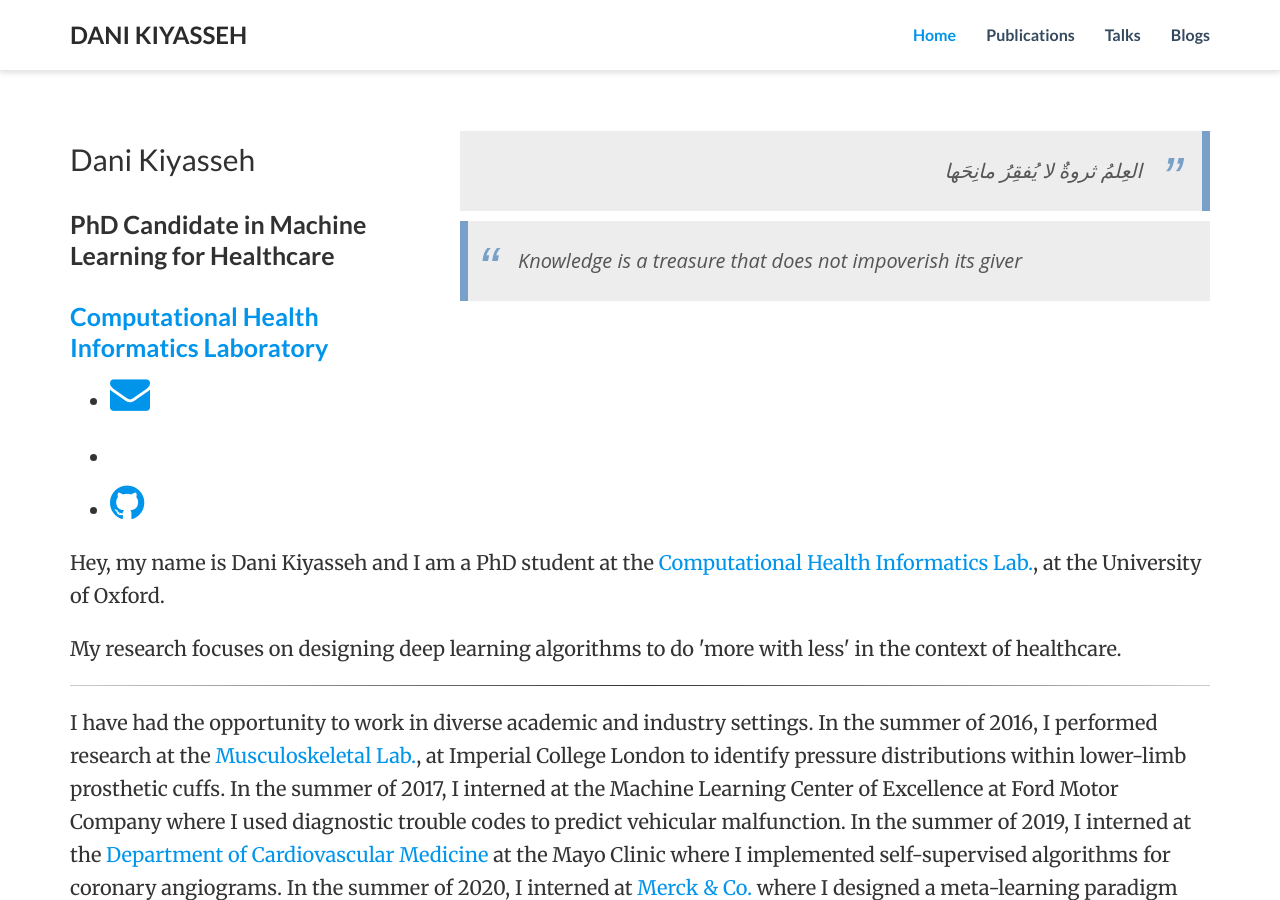
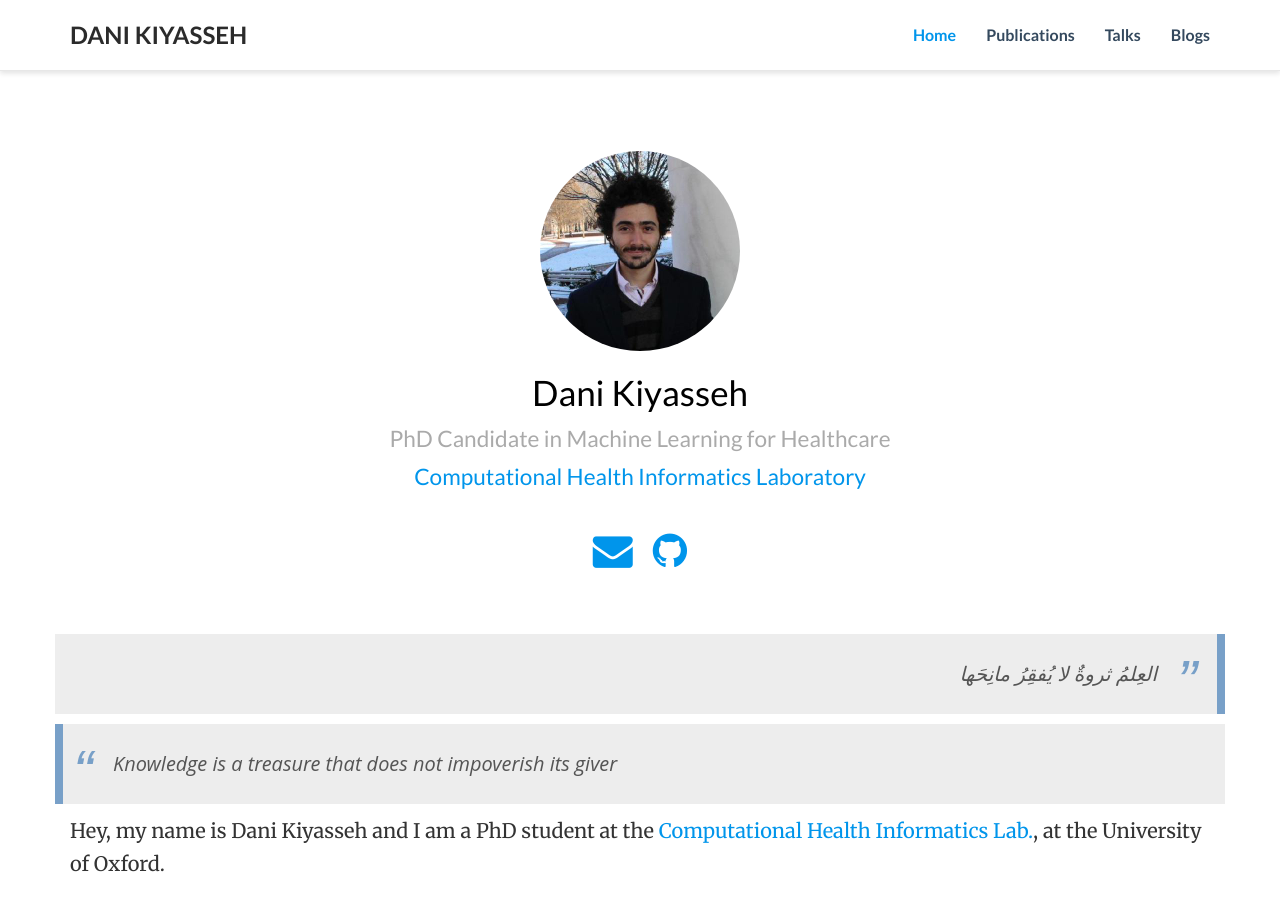
Before and after one commit to danikiyasseh/danikiyasseh.github.io, a Jekyll site: the page index.html, which Jekyll copies as it is, in a window 1280 px wide and 900 px high. Built offline with Jekyll 4.4.1, drawn with Linux system fonts in a browser that asks for light colours; nearby versions of some CDN libraries; a style sheet for code colours, icons or effects is not loaded.

Commit message:
Update index.html

```diff
--- a/index.html
+++ b/index.html
@@ -93,9 +93,10 @@
 <div class="container">
 
 	<div class="row" itemprop="author" itemscope itemtype="http://schema.org/Person" itemref="person-email person-address">
-		<div class="col-xs-12 col-md-4 col-lg-4 col-xl-4">
-<!-- 			<div id="profile">
- -->
+<!-- 		xs-12 col-md-4 col-lg-4 col-xl-4 -->
+		<div class="col-4">
+			<div id="profile">
+
 				<div class="portrait" style="background-image: url('https://danikiyasseh.github.io/img/portrait.jpeg');">
 				</div>
 				<meta itemprop="image" content="https://danikiyasseh.github.io/img/portrait.jpeg">
@@ -145,11 +146,12 @@
 					</li>
 
 				</ul>
-<!-- 			</div> -->
+			</div>
 		</div>
 
 		<!-- <div class="blurb"> -->
-		<div class="col-xs-12 col-sm-8 col-md-8 col-lg-8 col-xl-8 align-self-center">
+<!-- 		xs-12 col-sm-12 col-md-8 col-lg-8 col-xl-8 -->
+		<div class="col-8 align-self-center">
 
 			<div class='quotes'>
 				<blockquote dir="rtl" lang="ar" >
```
